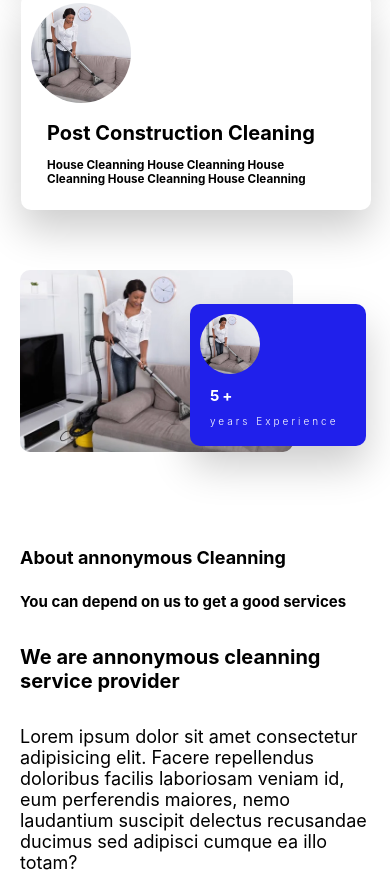
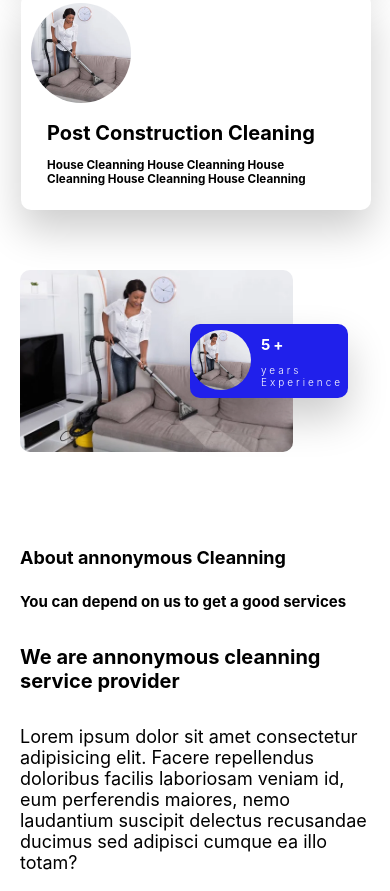
Before and after one commit to Alexkimathi/cleaning-services, a React (Create React App) app: page / in a window 390 px wide. Shown: the part 756-1647 px from the top of the page. Built offline with nearby package versions, Linux system fonts and the light colour scheme.

Commit message:
first commit

```diff
--- a/src/Components/About/about.css
+++ b/src/Components/About/about.css
@@ -106,10 +106,11 @@
 
 
 .card-1 {
-  display:block;
+  display:flex;
+  padding: .1rem;
   margin: 2rem;
   width: 40vw;
-  bottom: 17rem;
+  bottom: 15rem;
   left: 15rem;
   position: relative;
   background-color: rgb(32, 32, 235)
```
